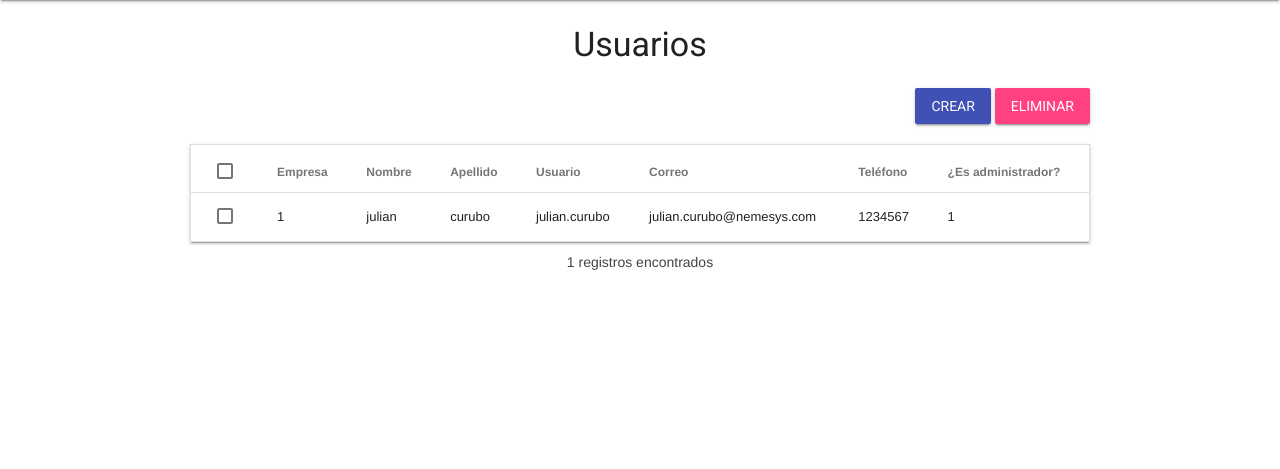
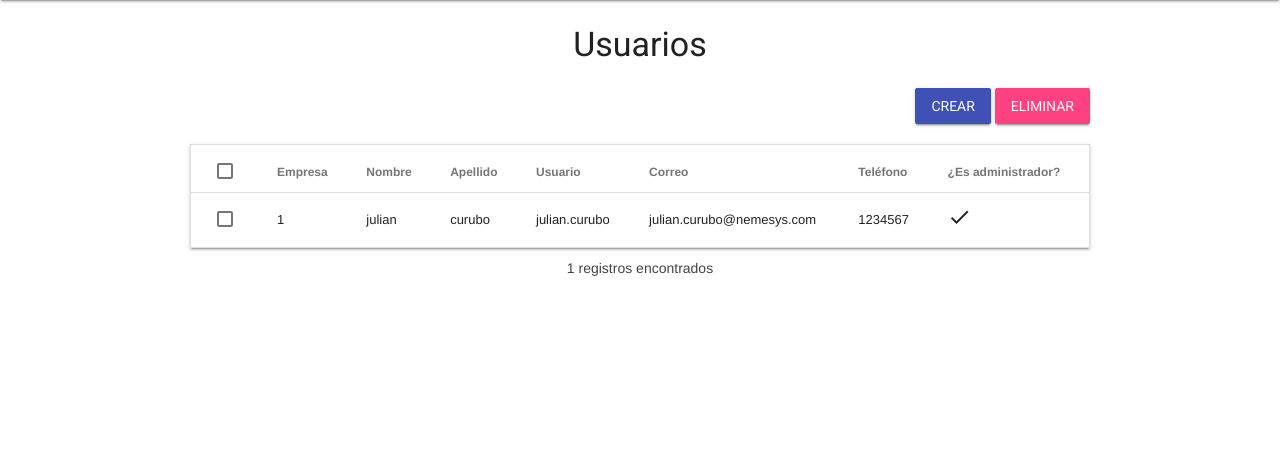
Before and after one commit to julianqrubo/docserver, a PHP site: page /users.php in a window 1280 px wide. Shown: the part 64-533 px from the top of the page. Run offline with PHP 8.4, Linux system fonts and the light colour scheme; a user stored in the database is signed in; data comes from the database, SQL or seed files in the repository; some libraries are stand-ins or nearby versions.

Commit message:
Se agregan iconos para indicar cuando es administrador y cuando no.

```diff
--- a/users.php
+++ b/users.php
@@ -56,7 +56,7 @@
                         <td class="mdl-data-table__cell--non-numeric"><?php echo $row["userName"]; ?></td>
                         <td class="mdl-data-table__cell--non-numeric"><?php echo $row["email"]; ?></td>
                         <td class="mdl-data-table__cell--non-numeric"><?php echo $row["phone"]; ?></td>
-                        <td class="mdl-data-table__cell--non-numeric"><?php echo $row["isAdmin"]; ?></td>
+                        <td class="mdl-data-table__cell--non-numeric"><?php echo $row["isAdmin"] == 1 ? '<i class="material-icons">done</i>' : '<i class="material-icons">clear</i>'; ?></td>
                     </tr>
                 <?php } ?>
             </tbody>
```
